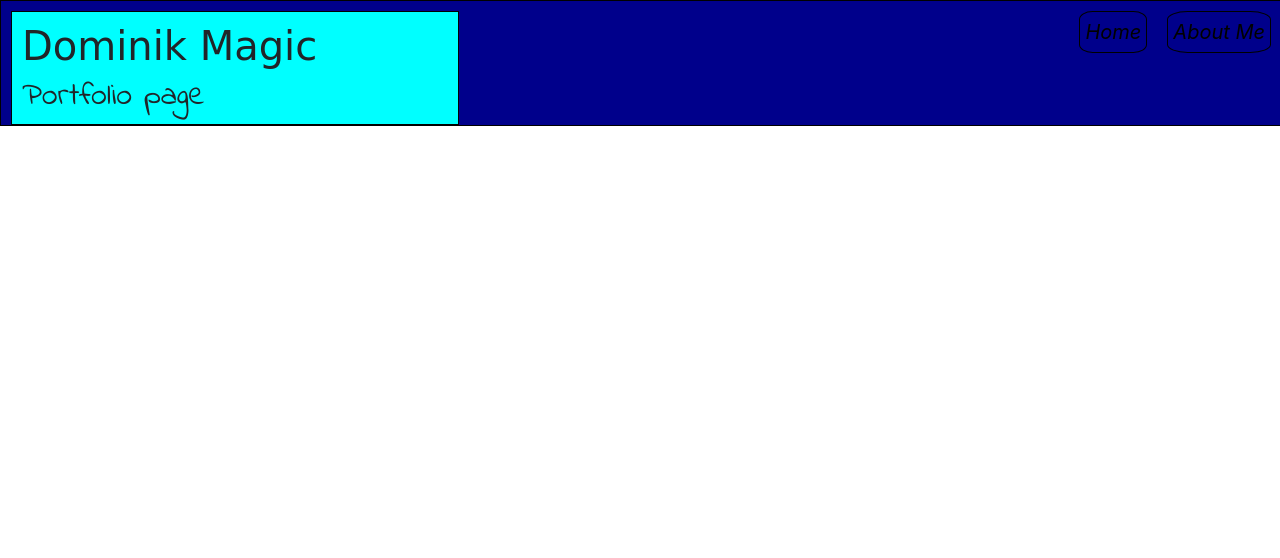
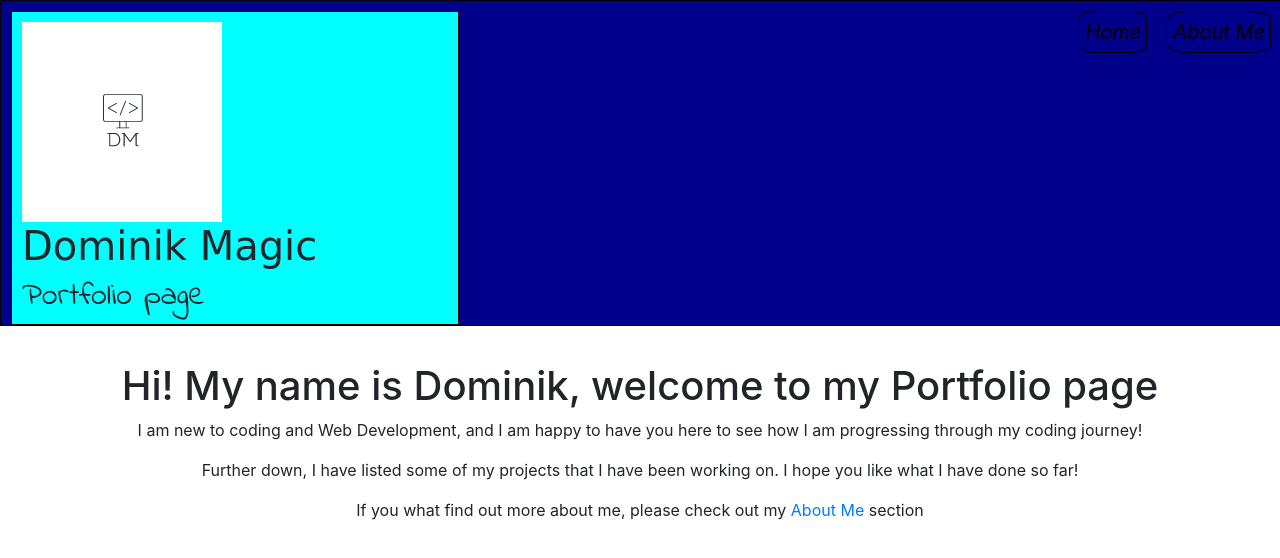
Before and after one commit to dmagic1304/portfolio, a plain HTML site: page index.html in a window 1280 px wide. Drawn offline with Linux system fonts and the light colour scheme.

Commit message:
create the main section with added text content

```diff
--- a/css/styles.css
+++ b/css/styles.css
@@ -58,3 +58,15 @@
   color: black;
   font-style: oblique;
 }
+
+.main {
+  margin-top: 30px;
+}
+
+.main h1 {
+  text-align: center;
+}
+
+.main p {
+  text-align: center;
+}
--- a/index.html
+++ b/index.html
@@ -9,6 +9,7 @@
 <body>
   <div class="header">
     <div class="header-name">
+      <img src="./img/logo.png" alt="DM logo">
       <h1>Dominik Magic</h1>
       <h2>Portfolio page</h2>
     </div>
@@ -19,8 +20,11 @@
       </ul>
     </div>
   </div>
-  <!-- <div class=" main">
+  <div class=" main">
     <h1 class="">Hi! My name is Dominik, welcome to my Portfolio page</h1>
-  </div> -->
+    <p>I am new to coding and Web Development, and I am happy to have you here to see how I am progressing through my coding journey!</p>
+    <p>Further down, I have listed some of my projects that I have been working on. I hope you like what I have done so far! </p>
+    <p>If you what find out more about me, please check out my <a href="./about-me.html">About Me</a> section</p>
+  </div>
 </body>
 </html>
```
Also changed, not shown: img/logo.png (added).
